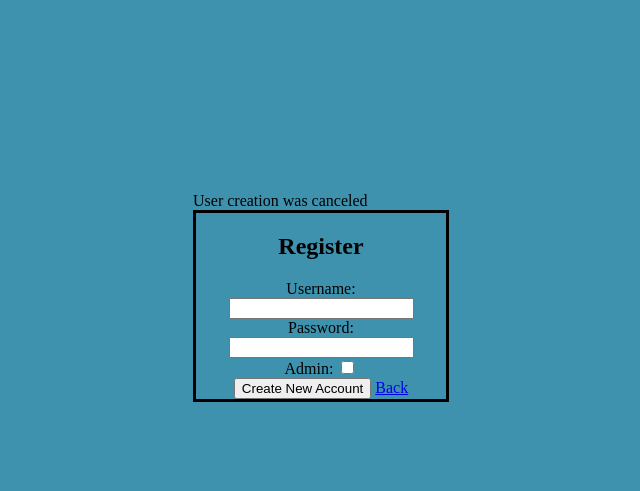
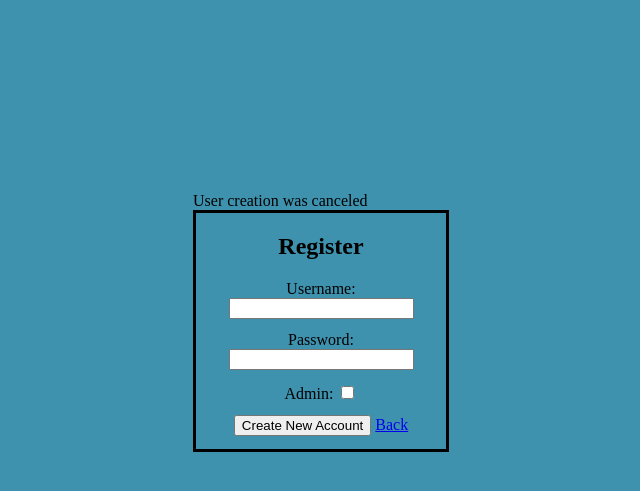
Before and after one commit to s3722286/SEPM-Tagon, a PHP site: page /newuser.php in a window 1280 px wide. Shown: the top 491 px of the page, without its empty margins (319-959 px from the left). Run offline with PHP 8.4, Linux system fonts and the light colour scheme.

Commit message:
Styling Changes

```diff
--- a/styles.css
+++ b/styles.css
@@ -15,3 +15,7 @@ form {
     border-style: solid;
     border-color: black;
 }
+.row {
+  margin-top: 5%;
+  margin-bottom: 5%;
+}
```
